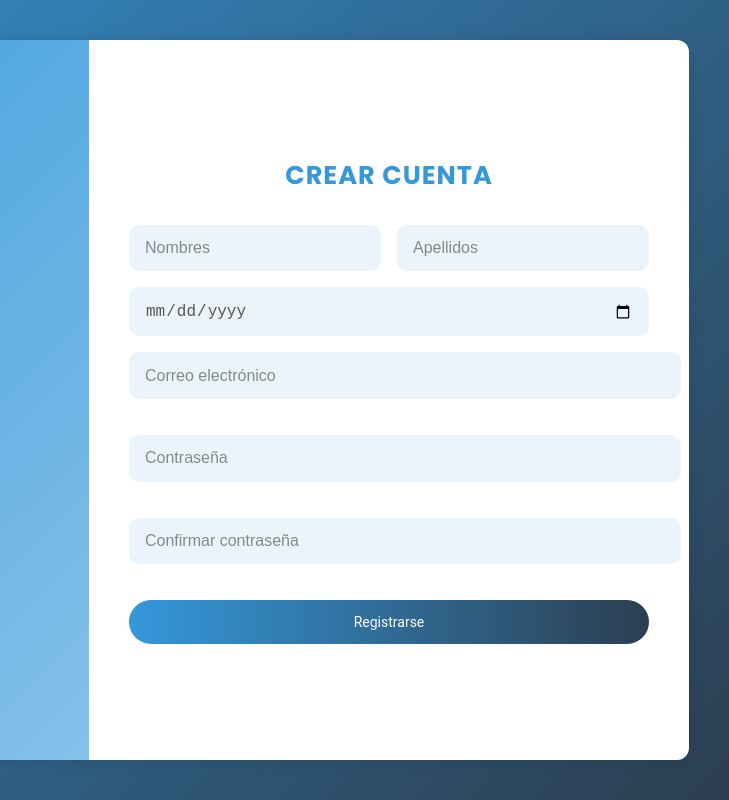
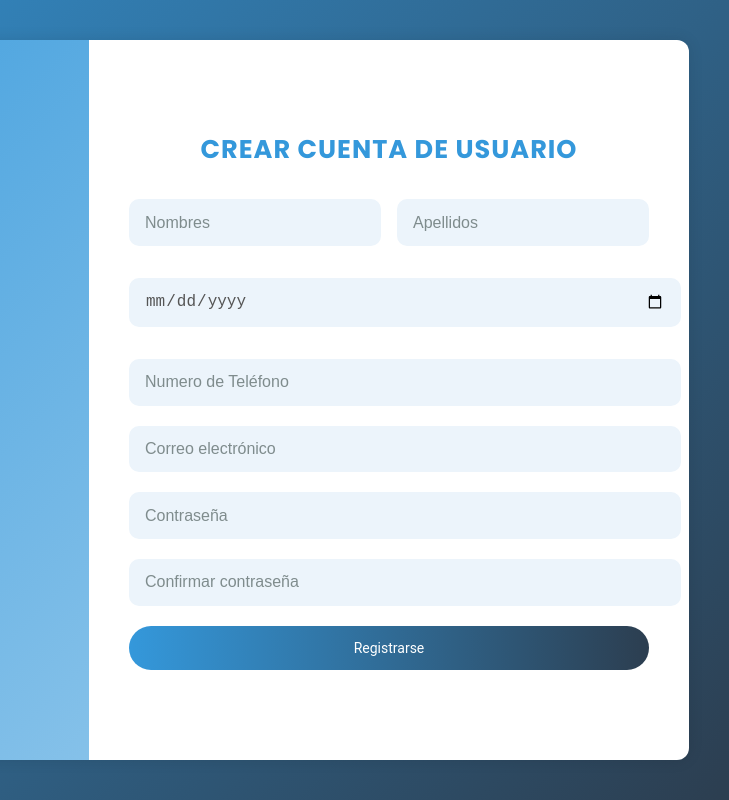
Before and after one commit to eveliastico/ClickBuyPage, a plain HTML site: page src/components/auth/Register/registroUsuario.html in a window 1280 px wide. Shown: the full height of the page, 551-1280 px from the left. Drawn offline with Linux system fonts and the light colour scheme; files that its build step writes are made by us from their sources; files whose address does not match are found by name.

Commit message:
Diseño final de registro de usuario y vendedor con validación y estilos mejorados

```diff
--- a/src/components/auth/Login/login.css
+++ b/src/components/auth/Login/login.css
@@ -208,3 +208,13 @@ body {
     flex: 1;
     min-width: 30%;
   }
+
+  .login-form input {
+    padding: 0.9rem 1rem;
+    margin-bottom: 1rem;
+    border: none;
+    border-radius: 10px;
+    background-color: #ecf4fb;
+    font-size: 1rem;
+    width: 100%;
+  }
--- a/src/components/auth/Register/registro.html
+++ b/src/components/auth/Register/registroUsuario.html
@@ -17,18 +17,22 @@
       <img src="../../../assets/images/ClickBuy.png" alt="Logo ClickBuy" class="logo-login" />
     </div>
     <div class="login-form">
-      <h2>Crear Cuenta</h2>
+      <h2>Crear Cuenta de Usuario</h2>
       <form>
         <div class="datos-personales">
           <input type="text" placeholder="Nombres" required />
           <input type="text" placeholder="Apellidos" required />
+        </div>
+        <div>
           <input type="date" required />
         </div>
-
-        <input type="email" placeholder="Correo electrónico" required />
-        <input type="password" placeholder="Contraseña" required />
-        <input type="password" placeholder="Confirmar contraseña" required />
-        <button type="submit" class="btn">Registrarse</button>
+        <div>
+          <input type="email" placeholder="Numero de Teléfono" required />
+          <input type="email" placeholder="Correo electrónico" required />
+          <input type="password" placeholder="Contraseña" required />
+          <input type="password" placeholder="Confirmar contraseña" required />
+          <button type="submit" class="btn">Registrarse</button>
+        </div>
       </form>
 
     </div>
```
Also changed, not shown: index.html (+1 -1 lines), src/components/auth/Register/RegistroVendedor.html (added, +37 -0 lines), src/components/auth/Register/registro.js (deleted), src/components/auth/Register/registroUsuario.js (added), src/components/auth/Register/registroVendedor.js (added).
